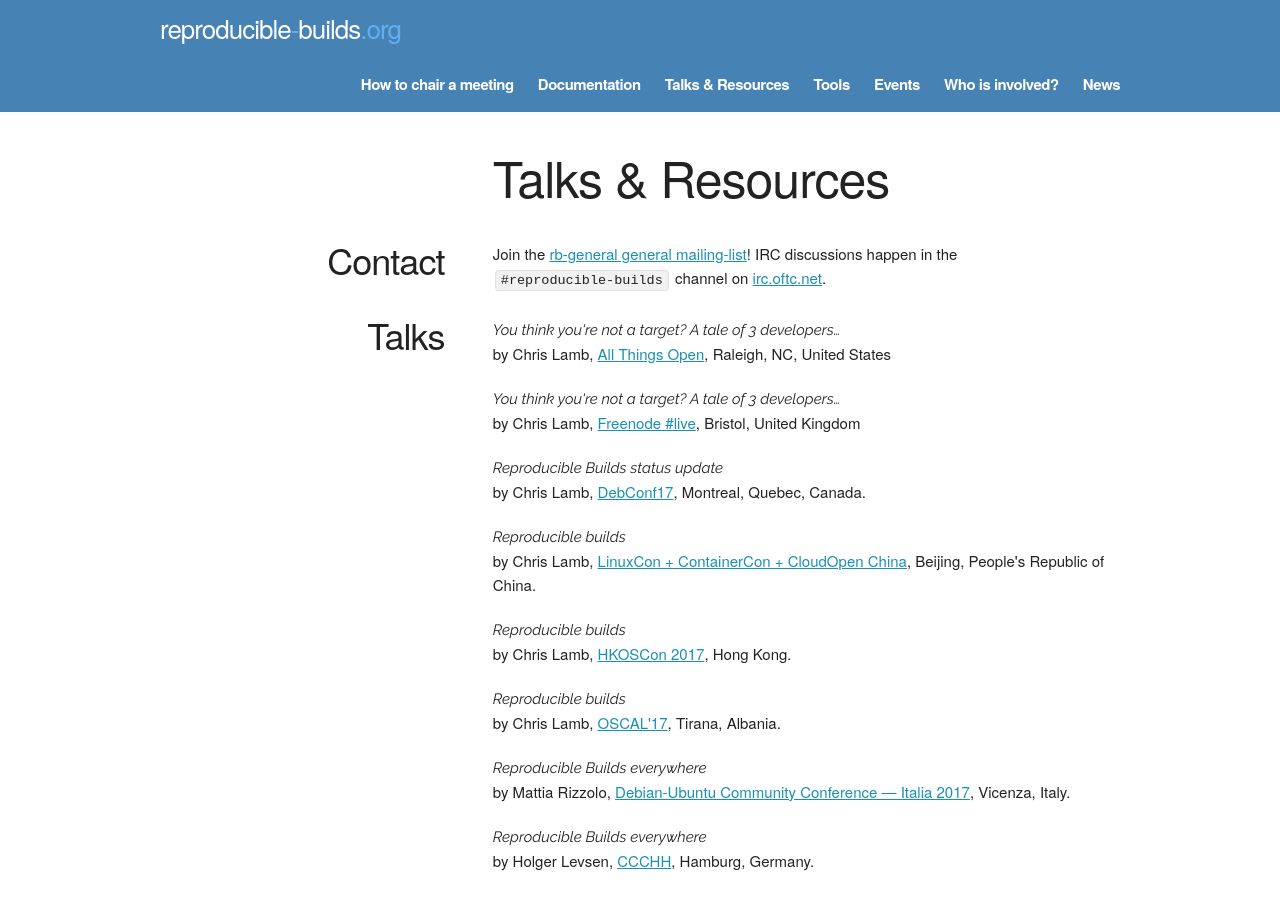
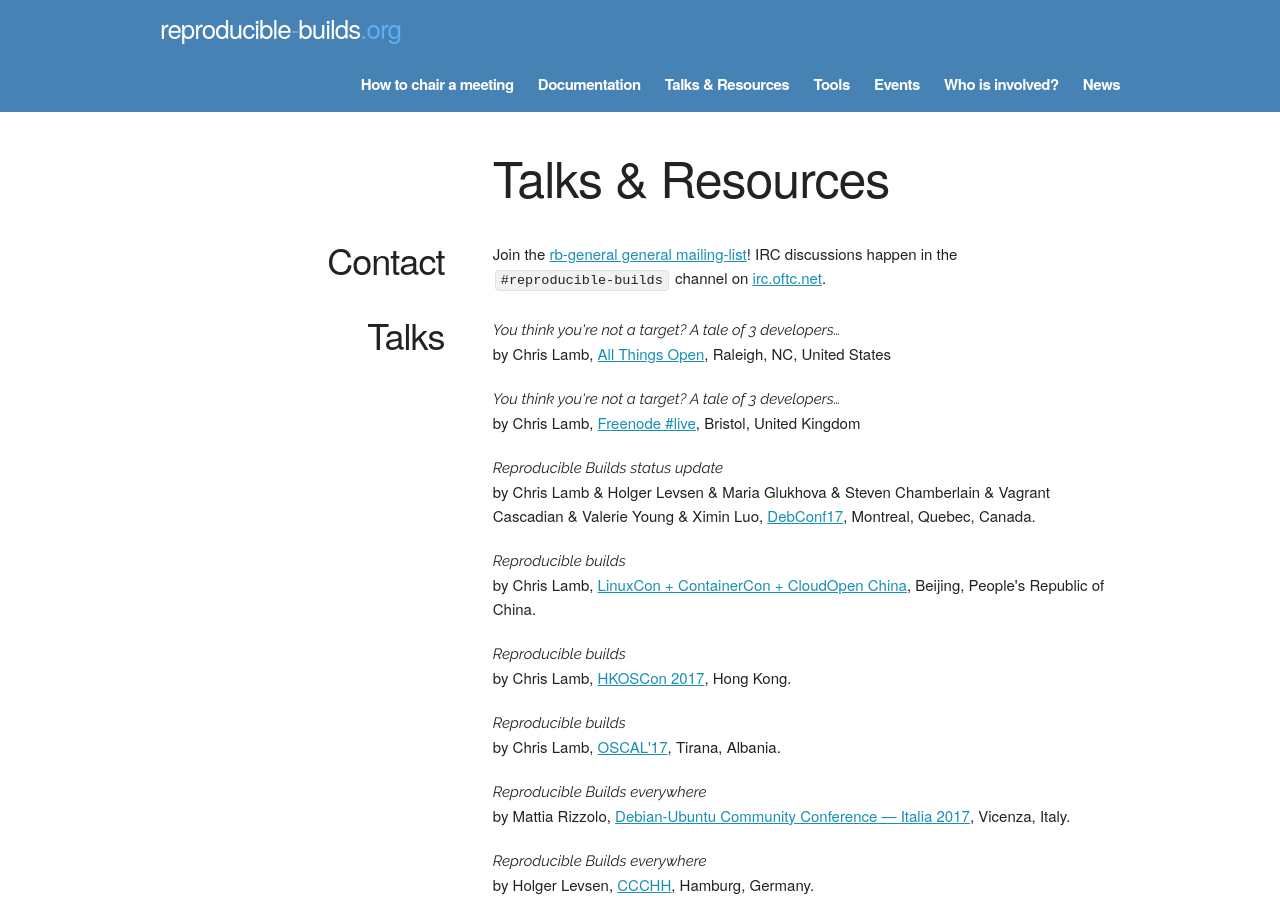
Before and after one commit to prototypefund/reproducible-website, a Jekyll site: the page built from resources.html, in a window 1280 px wide and 900 px high. Built offline with Jekyll 4.4.1, drawn with Linux system fonts in a browser that asks for light colours; some web fonts are replaced.

Commit message:
list all speakers of the dc17 talk
Signed-off-by: Holger Levsen <holger@layer-acht.org>

```diff
--- a/resources.html
+++ b/resources.html
@@ -37,7 +37,9 @@ order: 2
       </dd>
       <dt>
         <em>Reproducible Builds status update</em><br />
-        by Chris Lamb, <a href="https://debconf17.debconf.org">DebConf17</a>, Montreal, Quebec, Canada.
+	by Chris Lamb &amp; Holger Levsen &amp; Maria Glukhova &amp;
+        Steven Chamberlain &amp; Vagrant Cascadian &amp;
+	Valerie Young &amp; Ximin Luo, <a href="https://debconf17.debconf.org">DebConf17</a>, Montreal, Quebec, Canada.
       </dt>
       <dd>
       </dd>
```
